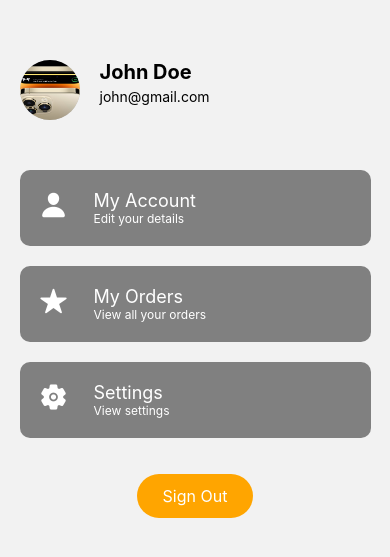
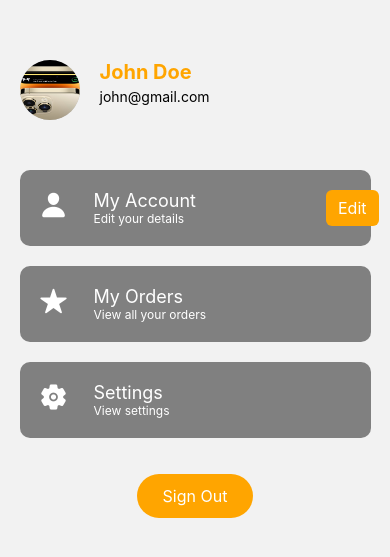
Before and after one commit to puja110/BudgetBuy, a React Native app: screen /MyProfile in a window 390 px wide. Shown: the part 133-690 px from the top of the page. Built offline with nearby package versions, Linux system fonts and the light colour scheme.

Commit message:
final optimization

```diff
--- a/onboardingScreen/ MainOnboardingScreen.js
+++ b/onboardingScreen/ MainOnboardingScreen.js
@@ -60,6 +60,7 @@ const styles = StyleSheet.create({
   container: {
     flex: 1,
     alignItems: "center",
+    backgroundColor:'white'
   },
   firstImage: {
     width: "100%",
--- a/onboardingScreen/SecondOnboardingScreen.js
+++ b/onboardingScreen/SecondOnboardingScreen.js
@@ -56,6 +56,7 @@ const styles = StyleSheet.create({
   container: {
     flex: 1,
     alignItems: "center",
+    backgroundColor:'white'
   },
   onboardingFirstImage: {
     width: "100%",
--- a/screens/tabBars/MyProfile.js
+++ b/screens/tabBars/MyProfile.js
@@ -18,6 +18,9 @@ const MyProfile= ({ navigation }) => {
             <Text style={styles.titleText}>My Account</Text>
             <Text style={styles.subText}>Edit your details</Text>
           </View>
+          <TouchableOpacity style={styles.editProfile} onPress={()=> navigation.push('EditProfile')}>
+              <Text style={styles.editProfileText}>Edit</Text>
+          </TouchableOpacity>
         </TouchableOpacity>
         <TouchableOpacity style={styles.subContainer}>
           <Ionicons name="star" size={28} color="white"/>
@@ -83,6 +86,7 @@ const styles = StyleSheet.create({
     paddingBottom: 40
   },
   userName: {
+    color: 'orange',
     fontSize: 20,
     fontWeight: 'bold',
     paddingBottom: 4
@@ -94,6 +98,19 @@ const styles = StyleSheet.create({
     width:60,
     borderRadius: 50,
     marginRight: 20
+  },
+  editProfile: {
+    justifyContent: 'center',
+    alignContent: 'center',
+    backgroundColor: 'orange',
+    marginStart: 130,
+    borderRadius: 6
+  },
+  editProfileText: {
+    paddingHorizontal: 12,
+    color: 'white',
+    fontStyle: 'bold',
+    fontSize: 16
   }
 });
 
```
Lines whose indentation alone changed are shown as unchanged.
